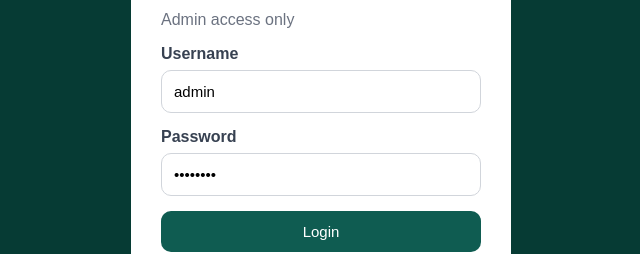
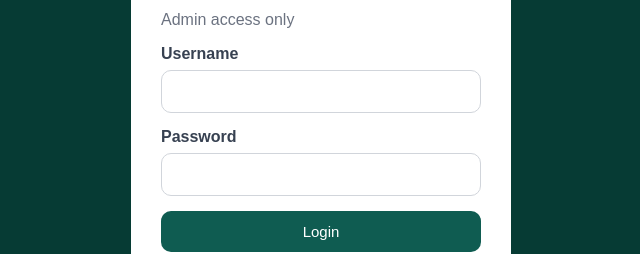
Before and after one commit to tejaswibathina/Hospital_admin, a React (Vite) app in the folder frontend/: page / in a window 1280 px wide. Shown: the part 291-545 px from the top of the page, without its empty margins (319-959 px from the left). Built offline with nearby package versions, Linux system fonts and the light colour scheme.

Commit message:
Update Login.jsx

```diff
--- a/frontend/src/pages/Login.jsx
+++ b/frontend/src/pages/Login.jsx
@@ -2,8 +2,8 @@ import { useState } from "react";
 import api from "../api";
 
 function Login({ setLoggedIn }) {
-  const [username, setUsername] = useState("admin");
-  const [password, setPassword] = useState("admin123");
+  const [username, setUsername] = useState("");
+  const [password, setPassword] = useState("");
   const [error, setError] = useState("");
 
   const handleLogin = async (e) => {
```
